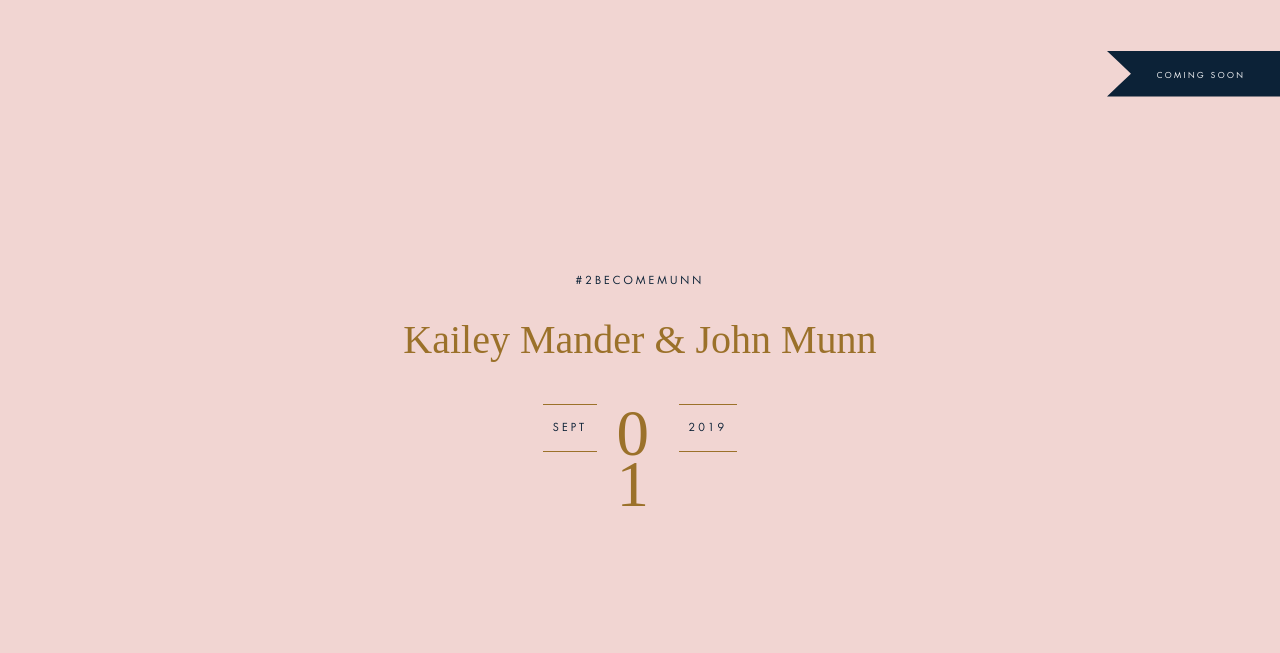
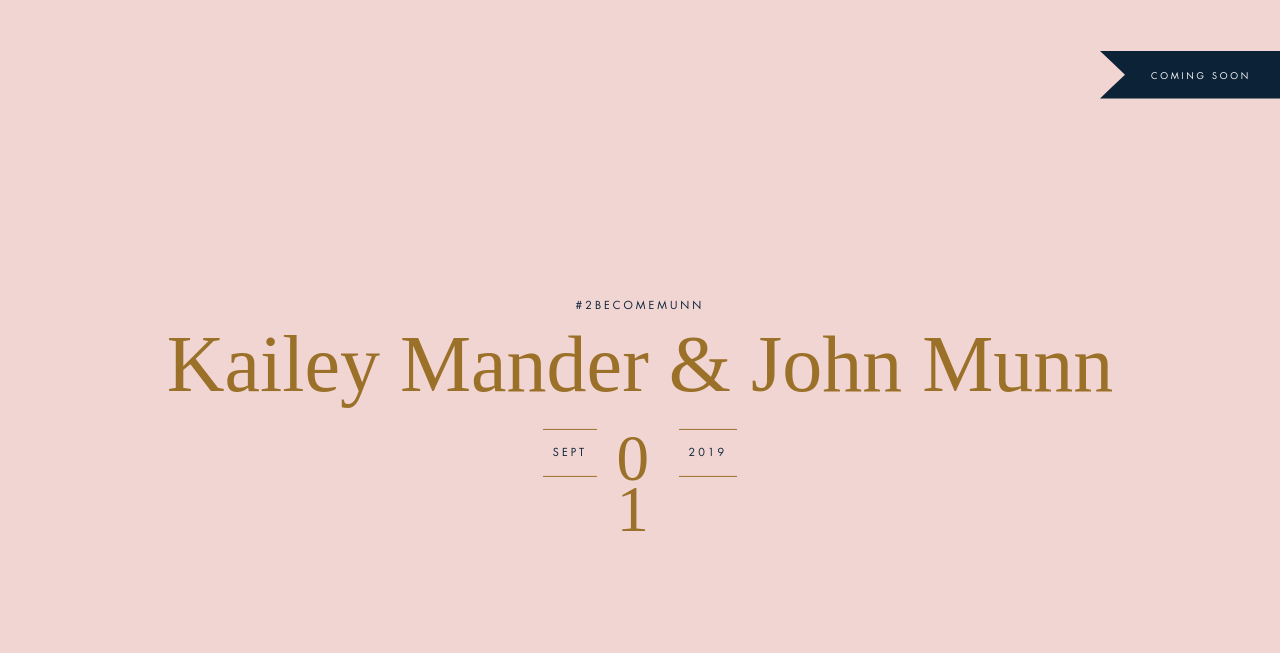
Before and after one commit to Tawe/wedding-site, a Gatsby site: page / in a window 1280 px wide. Built offline with nearby package versions, Linux system fonts and the light colour scheme; Gatsby itself is replaced by a stand-in of ours; a web font is replaced by a local one.

Commit message:
Cleaning up styles

```diff
--- a/src/components/mediaqueries.js
+++ b/src/components/mediaqueries.js
@@ -9,7 +9,7 @@ const sizes = {
   // Iterate through the sizes and create a media template
   const media = Object.keys(sizes).reduce((acc, label) => {
     acc[label] = (...args) => css`
-      @media (max-width: ${sizes[label] / 16}em) {
+      @media (min-width: ${sizes[label] / 16}em) {
         ${css(...args)}
       }
     `
--- a/src/components/ribbon.js
+++ b/src/components/ribbon.js
@@ -18,14 +18,15 @@ const Container = styled.div`
     justify-content: space-around;
     align-items: center;
     height: 50px;
-    width: 173px;
+    width: 180px;
     float: right;
 `
 
 const Copy = styled.div`
     color: #fdfdfe;
     font-family: 'FuturaBook';
-    font-size: 8px;
     letter-spacing: 0.3em;
-    padding-left: 15px;
+    font-size: 9px;
+    height: 22px;
+    padding-left: 22px;
 `
--- a/src/pages/index.js
+++ b/src/pages/index.js
@@ -10,10 +10,10 @@ import media from '../components/mediaqueries'
 export default () => (
   <Layout>
     <Box pt='50px'>
-        <Flex direction={'column'} height='600px'>
       <RibbionWrapper>
         <Ribbon />
       </RibbionWrapper>
+    </Box>
     <ContentWrapper>
       <HashTag>#2BECOMEMUNN</HashTag>
       <Names>
@@ -29,8 +29,6 @@ export default () => (
         </Flex>
       </Box>
     </ContentWrapper>
-        </Flex>
-      </Box>
   </Layout>
 )
 const HashTag = styled.div`
@@ -47,20 +45,28 @@ const RibbionWrapper = styled.div`
   align-self: flex-end;
 `
 const ContentWrapper = styled.div`
-  align-self: center;
-  width: 600px;
+  position: absolute;
+  top: 50%;
+  transform: translateY(-50%);
+  width: 100%;
   display: flex;
-  height: 100%;
-  justify-content: center;
   flex-direction: column;
   text-align: center;
 `
 
 const Names = styled.div`
-  height: 69px;
-  font-size: 40px;
+  height: 88px;
+  font-size: 50px;
+  line-height: 50px;
+  width: 187px;
+  margin: 0 auto;
+
+  ${media.tablet`
+    font-size: 80px;
     line-height: 70px;
-  ${media.tablet` font-size: 80px;`}
+    width: 100%;
+    height: 70px;
+  `}
 `
 const Tilda = styled.div`
   font-family: 'Tilda Grande';
@@ -68,12 +74,13 @@ const Tilda = styled.div`
 `
 
 const NumberWrapper = styled.div`
-  font-size: 65px;
+  font-size: 50px;
   width: 70px;
   height: 40px;
   align-self: center;
   padding-right: 10px;
   line-height: 51px;
+  ${media.tablet`font-size: 65px;`}
 `
 
 const Box = styled.div`
```
Lines whose indentation alone changed are shown as unchanged.
